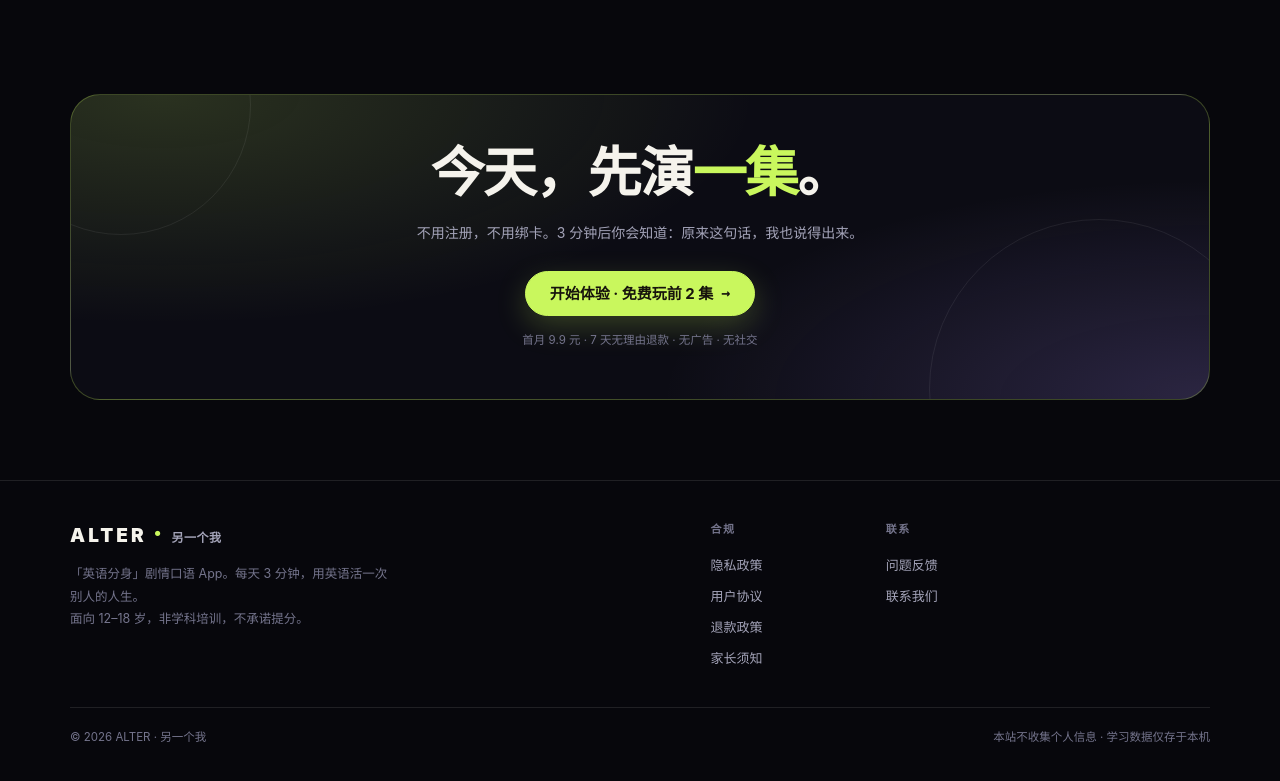
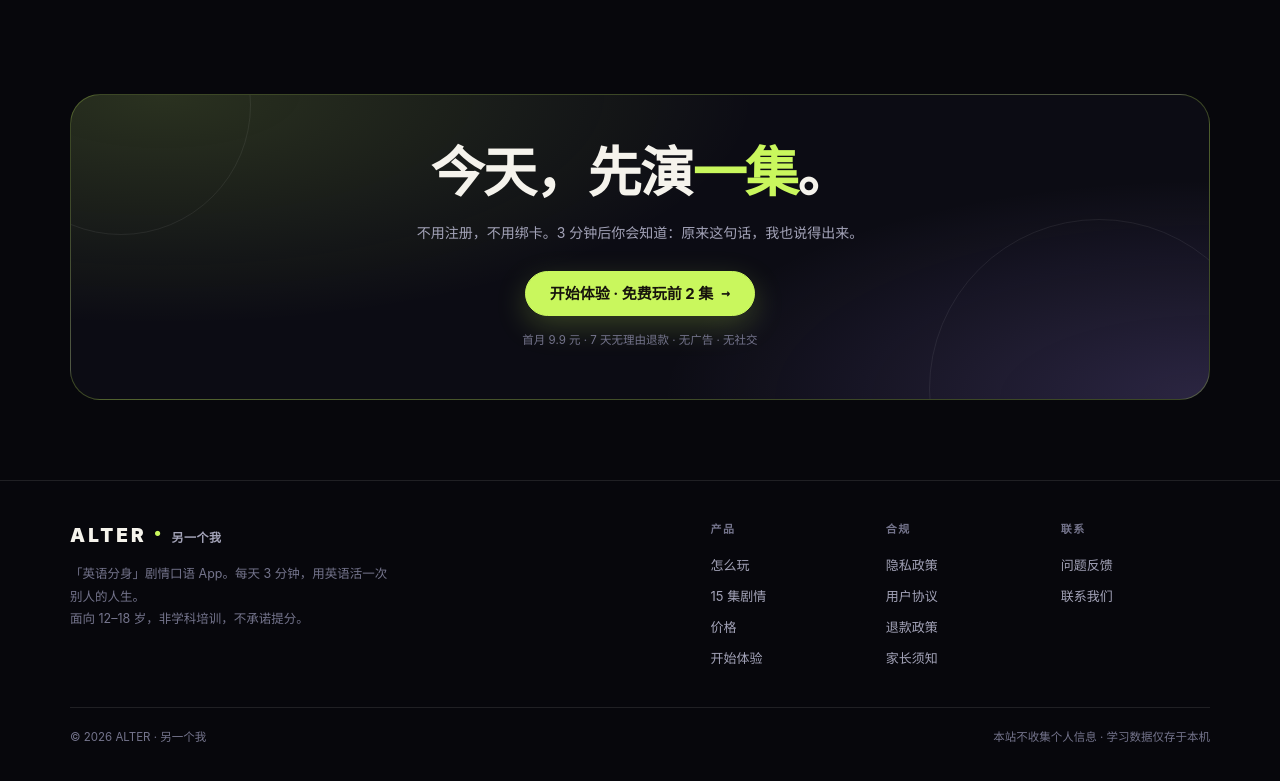
Before and after one commit to Elizabeth819/alter-landing, a plain HTML site: page index.html in a window 1280 px wide. Shown: the part 6041-6822 px from the top of the page. Drawn offline with Linux system fonts and the light colour scheme.

Commit message:
修正页脚导航与横向溢出

```diff
--- a/assets/css/style.css
+++ b/assets/css/style.css
@@ -29,7 +29,7 @@
 
 * { box-sizing: border-box; -webkit-tap-highlight-color: transparent; }
 
-html { scroll-behavior: smooth; }
+html { scroll-behavior: smooth; overflow-x: hidden; }
 
 body {
   margin: 0;
@@ -1352,7 +1352,6 @@ h1, h2, h3, h4, p { margin: 0; }
   .site-footer { padding-bottom: 44px; }
   .footer-grid { grid-template-columns: 1.1fr 0.9fr; }
   .footer-links { grid-template-columns: 1fr 1fr 1fr; }
-  .footer-links .footer-col:first-child { display: none; }
 }
 
 /* ---------------- 移动端悬浮 CTA ---------------- */
--- a/assets/js/main.js
+++ b/assets/js/main.js
@@ -156,7 +156,6 @@
   var whyLine = document.querySelector('.why');
 
   var picked = [];
-  var NATIVE = "No, go ahead — I'm new here, by the way.";
 
   var TIERS = {
     1: { name: '第 1 档 · 再想想', sub: '先听懂她在问什么', why: '她在问这个位子有没有人。先回答这个问题，再想别的。' },
```
